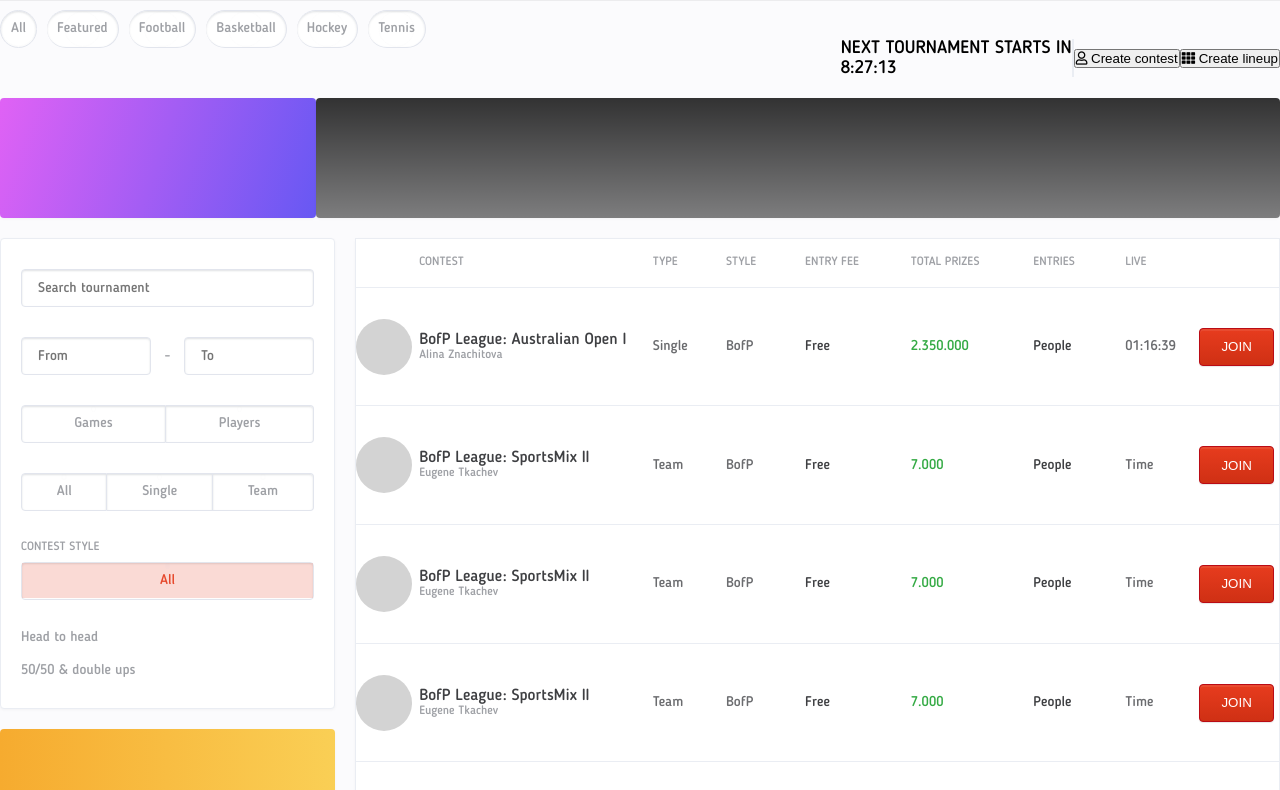
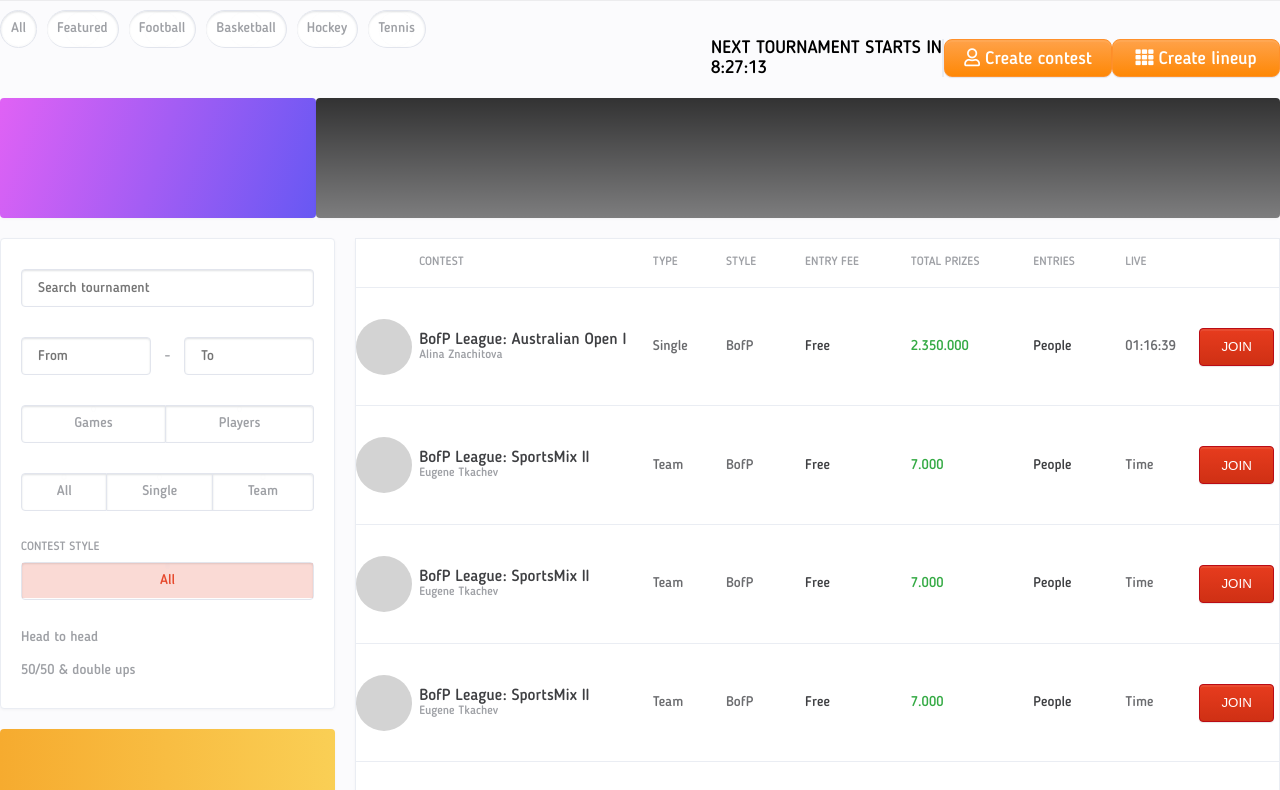
Before and after one commit to arynazaiko/battle-of-predictions, a plain HTML site: page 1.html in a window 1280 px wide. Shown: the part 58-848 px from the top of the page. Drawn offline with Linux system fonts and the light colour scheme.

Commit message:
fixed topbar buttons

```diff
--- a/css/style.css
+++ b/css/style.css
@@ -146,6 +146,19 @@ body {
   width: 100%;
   margin-bottom: 20px;
   /* background-color: white; */
+}
+
+.topbar .topbar-button {
+  width: 168px;
+  height: 38px;
+  font-family: "Blogger Sans";
+  font-size: 18px;
+  border-radius: 8px;
+  box-shadow: 0 1px 1px 0 rgba(22, 29, 37, 0.1), inset 0 2px 0 0 rgba(255, 255, 255, 0.06);
+  border: solid 1px #ff902a;
+  background-image: linear-gradient(to bottom, #ffa24a, #fe8806);
+  color: #fff;
+  cursor: pointer;
 }
 
 .advert {
```
